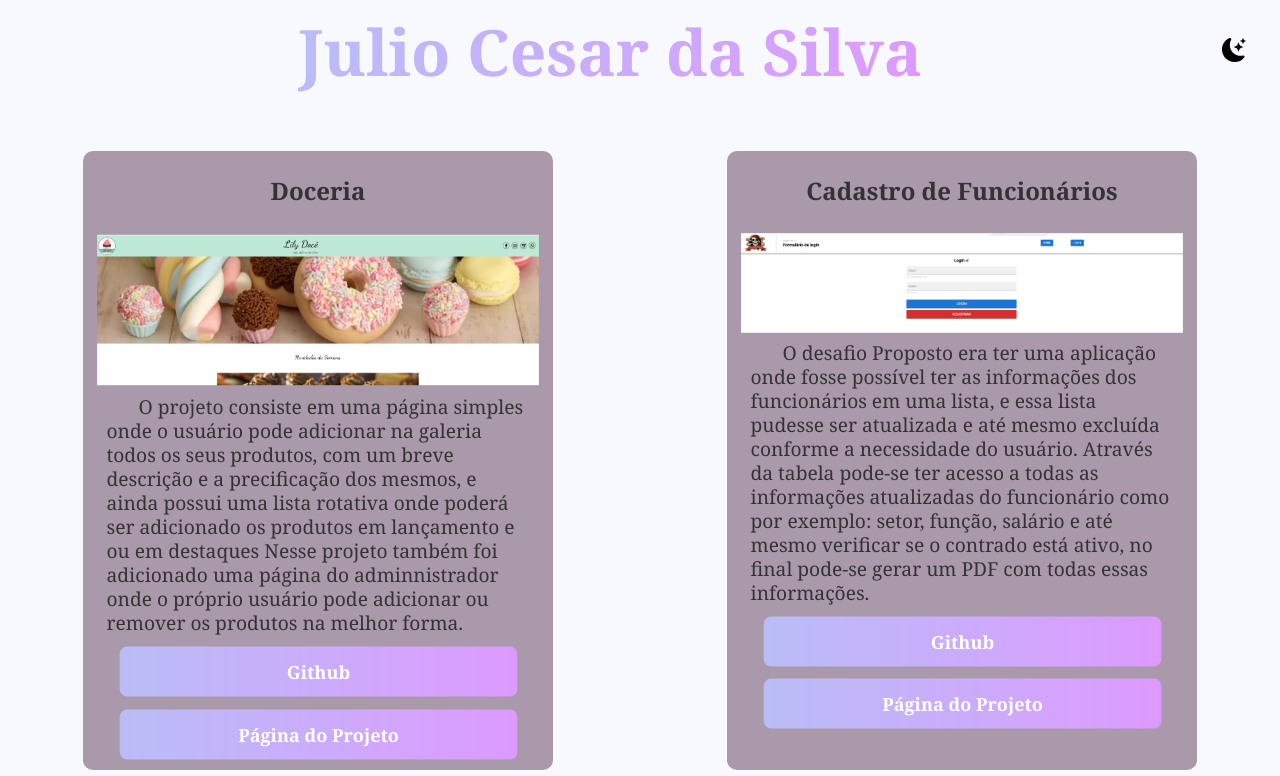
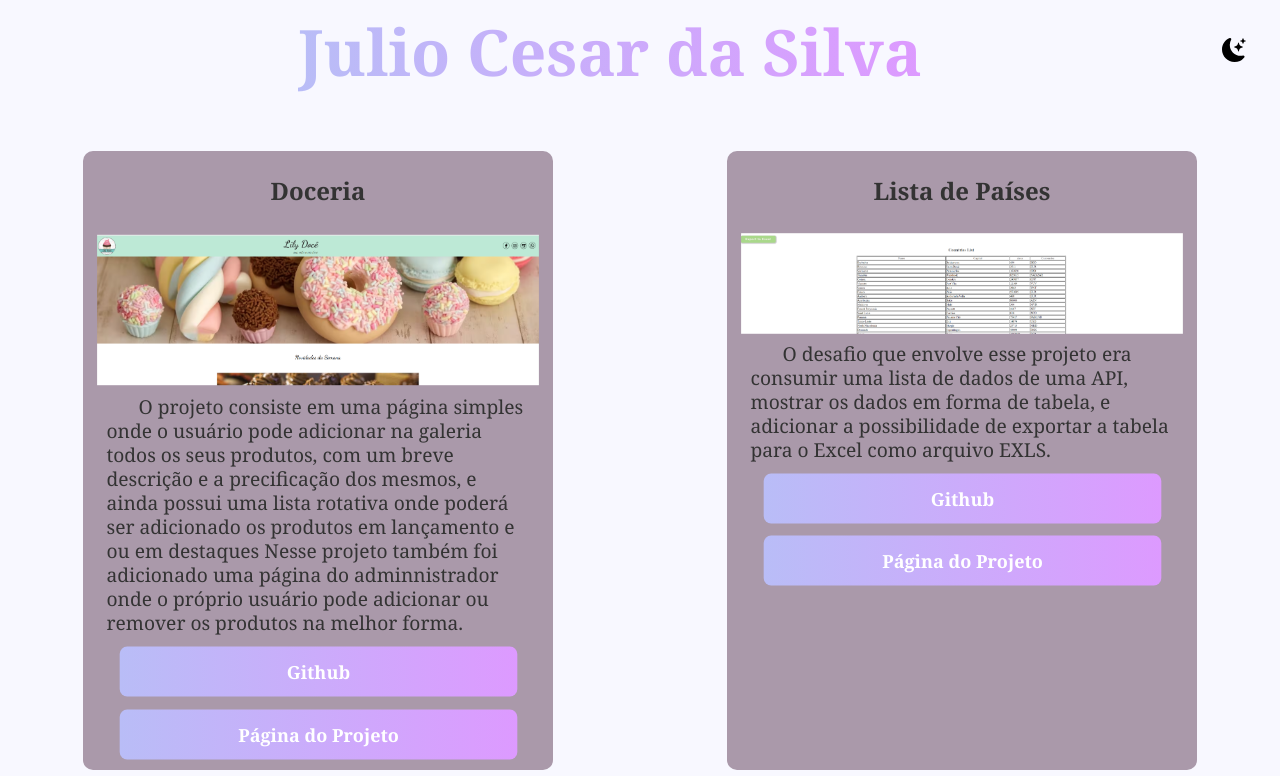
Before and after one commit to JulioSilvaa/portifolio, a React (Vite) app: page /projetos in a window 1280 px wide. Shown: the top 776 px of the page. Built offline with nearby package versions, Linux system fonts and the light colour scheme.

Commit message:
refactor: dataProjects

```diff
--- a/src/components/projects/DataProjects.js
+++ b/src/components/projects/DataProjects.js
@@ -7,15 +7,6 @@ export const products = [
     image: '/assets/Captura de tela 2023-04-11 131318.png',
     description:
       'O projeto consiste em uma página simples onde o usuário pode adicionar na galeria todos os seus produtos, com um breve descrição e a precificação dos mesmos, e ainda possui uma lista rotativa onde poderá ser adicionado os produtos em lançamento e ou em destaques Nesse projeto também foi adicionado uma página do adminnistrador onde o próprio usuário pode adicionar ou remover os produtos na melhor forma.',
-  },
-  {
-    id: 2,
-    name: 'Cadastro de Funcionários',
-    url: 'https://controlefuncjulio.surge.sh/login',
-    gitHub: 'https://github.com/JulioSilvaa/cadastroDeFuncionarios',
-    image: '/assets/Captura de tela 2023-04-11 131333.png',
-    description:
-      'O desafio Proposto era ter uma aplicação onde fosse possível ter as informações dos funcionários em uma lista, e essa lista pudesse ser atualizada e até mesmo excluída conforme a necessidade do usuário. Através da tabela pode-se ter acesso a todas as informações atualizadas do funcionário como por exemplo: setor, função, salário e até mesmo verificar se o contrado está ativo, no final pode-se gerar um PDF com todas essas informações.',
   },
   {
     id: 3,
```
